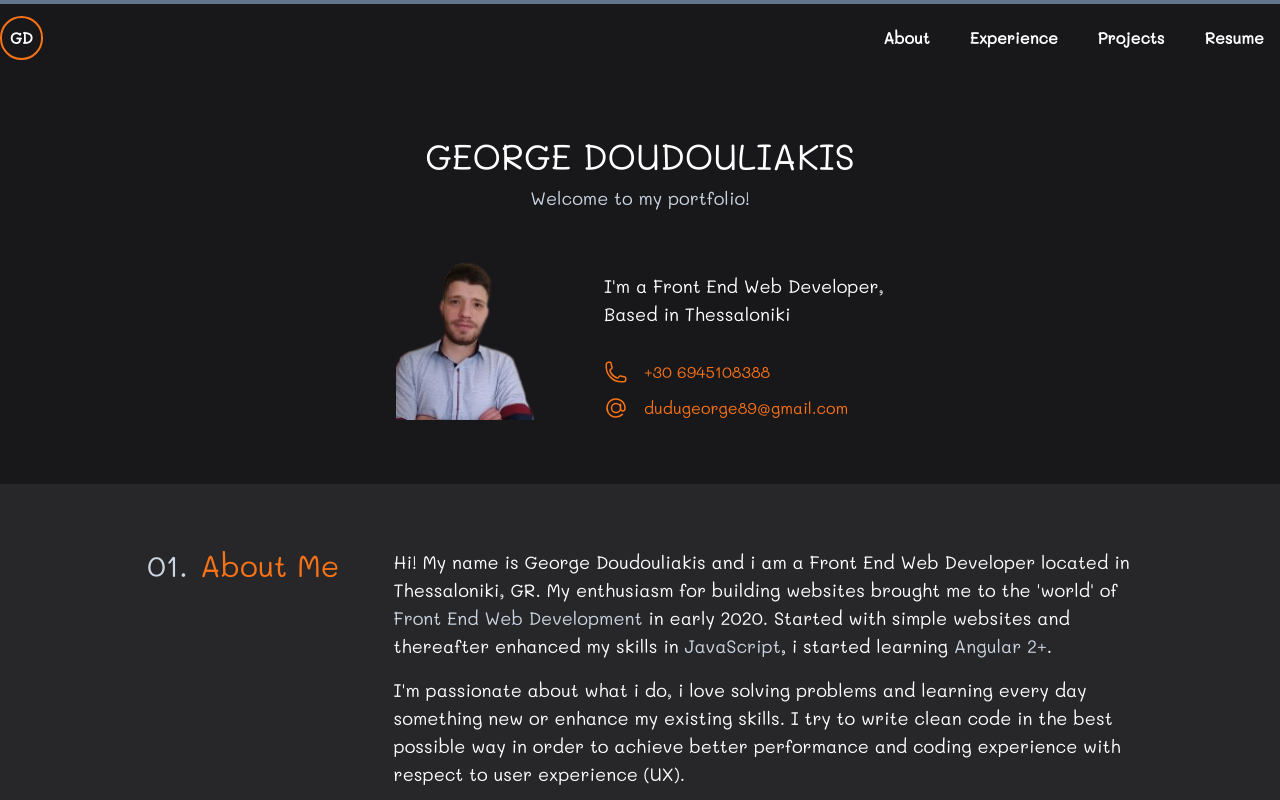
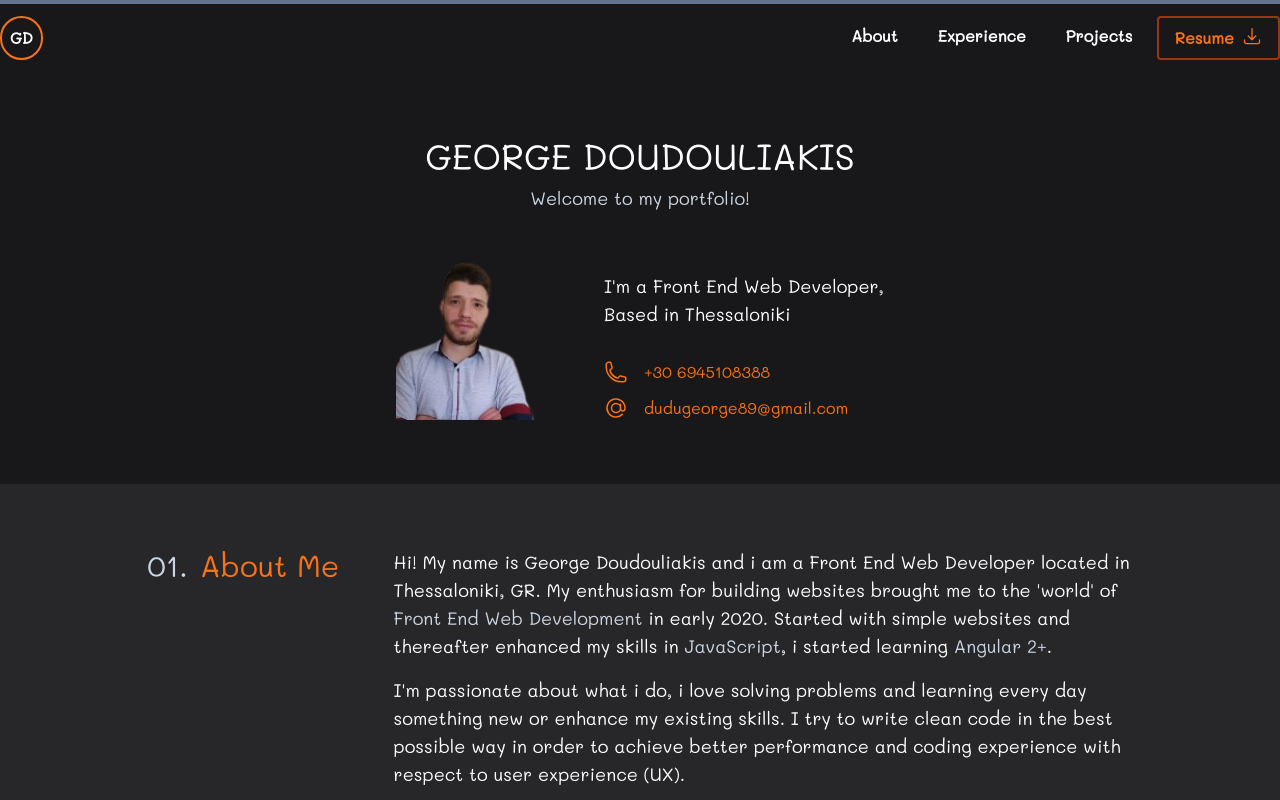
Before and after one commit to GeorgiosDoudouliakis/portfolio-v2, a React (Create React App) app: page / in a window 1280 px wide. Shown: the top 800 px of the page. Built offline with nearby package versions, Linux system fonts and the light colour scheme.

Commit message:
feat: Make resume link to download cv

```diff
--- a/src/components/header/Header.js
+++ b/src/components/header/Header.js
@@ -13,7 +13,7 @@ export default function Header() {
             <div className="container flex justify-between items-center mx-auto">
                 <span className="text-md text-white font-bold p-2 border-2 border-orange-500 rounded-full lg:text-base">GD</span>
                 <nav className={ `${isOnMobile ? (!isMenuOpen && "hidden") : "initial" } absolute top-16 left-0 bg-zinc-900 w-full h-fit border-y-2 border-zinc-700 md:relative md:top-auto md:left-auto md:w-auto md:h-auto md:border-y-0`}>
-                    <ul className="flex flex-col md:flex-row">
+                    <ul className="flex flex-col py-4 md:flex-row md:py-0">
                         <li className="text-center md:mr-2" onClick={() => setMenuState(false)}>
                             <a href="#about" className="inline-block text-white w-full py-4 px-4 font-bold cursor-pointer hover:text-orange-500 md:text-sm md:py-2 md:w-auto lg:text-base">About</a>
                         </li>
@@ -24,7 +24,12 @@ export default function Header() {
                             <a href="#projects" className="inline-block text-white w-full py-4 px-4 font-bold cursor-pointer hover:text-orange-500 md:text-sm md:py-2 md:w-auto lg:text-base">Projects</a>
                         </li>
                         <li className="text-center" onClick={() => setMenuState(false)}>
-                            <a href="#resume" className="inline-block text-white w-full py-4 px-4 font-bold cursor-pointer hover:text-orange-500 md:text-sm md:py-2 md:w-auto lg:text-base">Resume</a>
+                            <a href="/assets/pdf/DOUDOULIAKIS_GEORGIOS_CV.pdf" className="inline-flex border-2 border-orange-800 rounded text-orange-500 py-2 px-4 font-bold cursor-pointer hover:text-white hover:bg-orange-800 md:text-sm md:py-2 md:w-auto lg:text-base" download>
+                                <span className="mr-2">Resume</span>
+                                <svg xmlns="http://www.w3.org/2000/svg" fill="none" viewBox="0 0 24 24" strokeWidth={1.5} stroke="currentColor" className="w-5 h-5">
+                                    <path strokeLinecap="round" strokeLinejoin="round" d="M3 16.5v2.25A2.25 2.25 0 005.25 21h13.5A2.25 2.25 0 0021 18.75V16.5M16.5 12L12 16.5m0 0L7.5 12m4.5 4.5V3" />
+                                </svg>
+                            </a>
                         </li>
                     </ul>
                 </nav>
```
Also changed, not shown: 1 other file (tests, documents, lock files or other folders).
